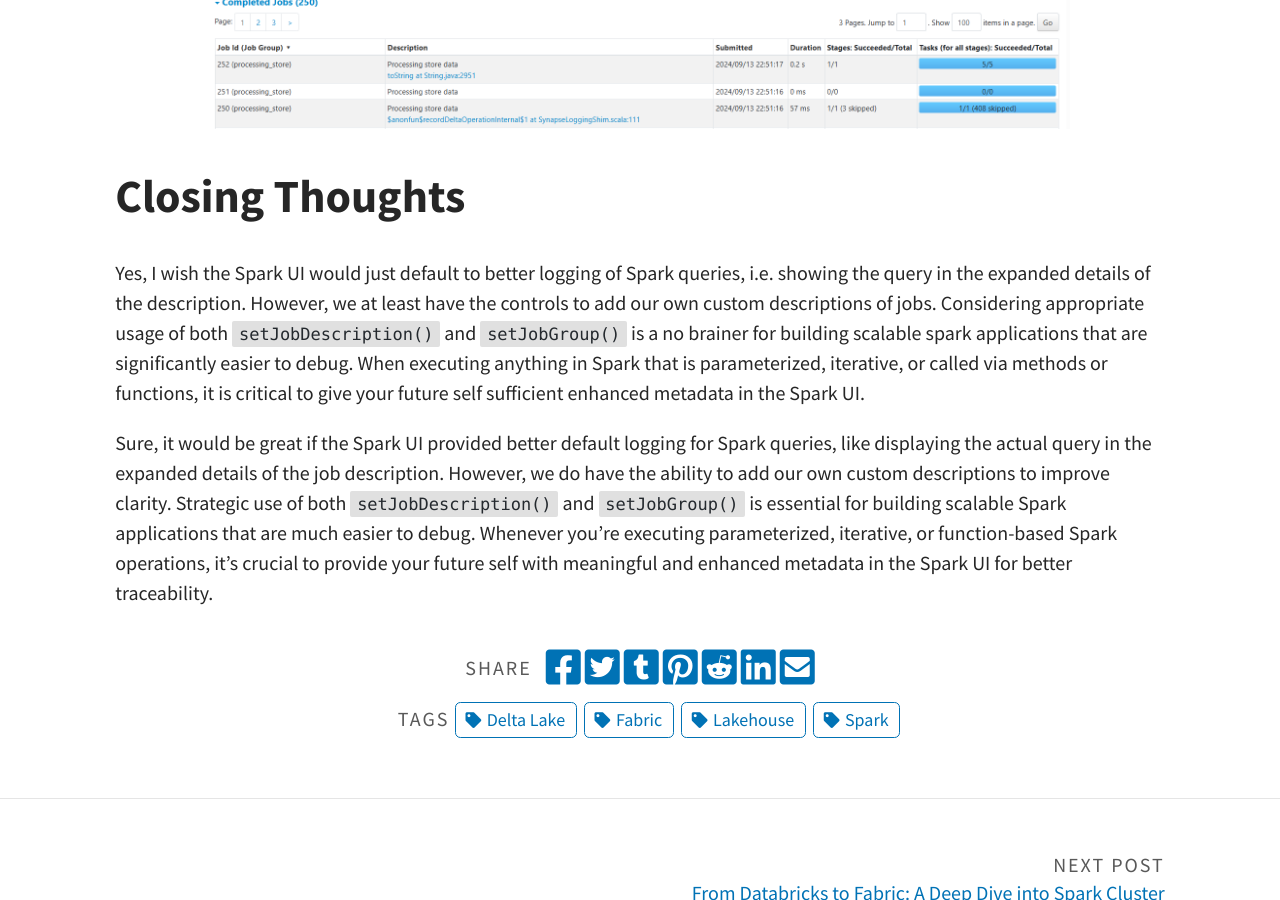
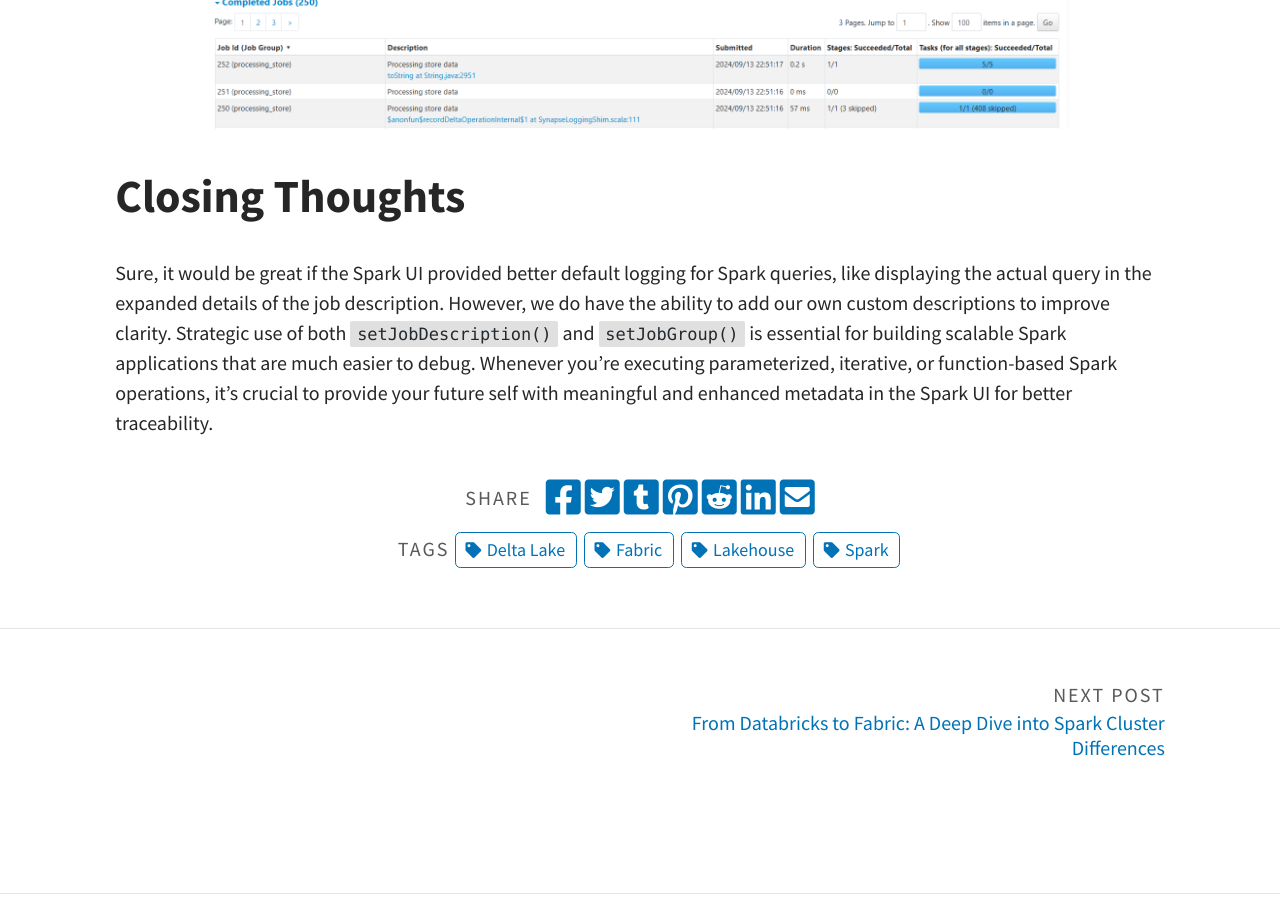
Before and after one commit to mwc360/mwc360.github.io, a Jekyll site: the page built from _posts/2024-09-13-Mastering-Spark-Enhancing-Job-Visibility.md, in a window 1280 px wide and 900 px high, scrolled down 4787 px. Built offline with Jekyll 4.4.1, drawn with Linux system fonts in a browser that asks for light colours; comment, search, counter and statistics services are not loaded; some of the changed text lies outside the part shown.

Commit message:
Update 2024-09-13-Mastering-Spark-Enhancing-Job-Visibility.md

```diff
--- a/_posts/2024-09-13-Mastering-Spark-Enhancing-Job-Visibility.md
+++ b/_posts/2024-09-13-Mastering-Spark-Enhancing-Job-Visibility.md
@@ -94,6 +94,4 @@ Once `setJobGroup()` is set, all Spark jobs in the active thread will be related
 ![job group](/assets/img/posts/Enhancing-Job-Visibility/jobGroup.png)
 
 # Closing Thoughts
-Yes, I wish the Spark UI would just default to better logging of Spark queries, i.e. showing the query in the expanded details of the description. However, we at least have the controls to add our own custom descriptions of jobs. Considering appropriate usage of both `setJobDescription()` and `setJobGroup()` is a no brainer for building scalable spark applications that are significantly easier to debug. When executing anything in Spark that is parameterized, iterative, or called via methods or functions, it is critical to give your future self sufficient enhanced metadata in the Spark UI.
-
 Sure, it would be great if the Spark UI provided better default logging for Spark queries, like displaying the actual query in the expanded details of the job description. However, we do have the ability to add our own custom descriptions to improve clarity. Strategic use of both `setJobDescription()` and `setJobGroup()` is essential for building scalable Spark applications that are much easier to debug. Whenever you're executing parameterized, iterative, or function-based Spark operations, it’s crucial to provide your future self with meaningful and enhanced metadata in the Spark UI for better traceability.
```
